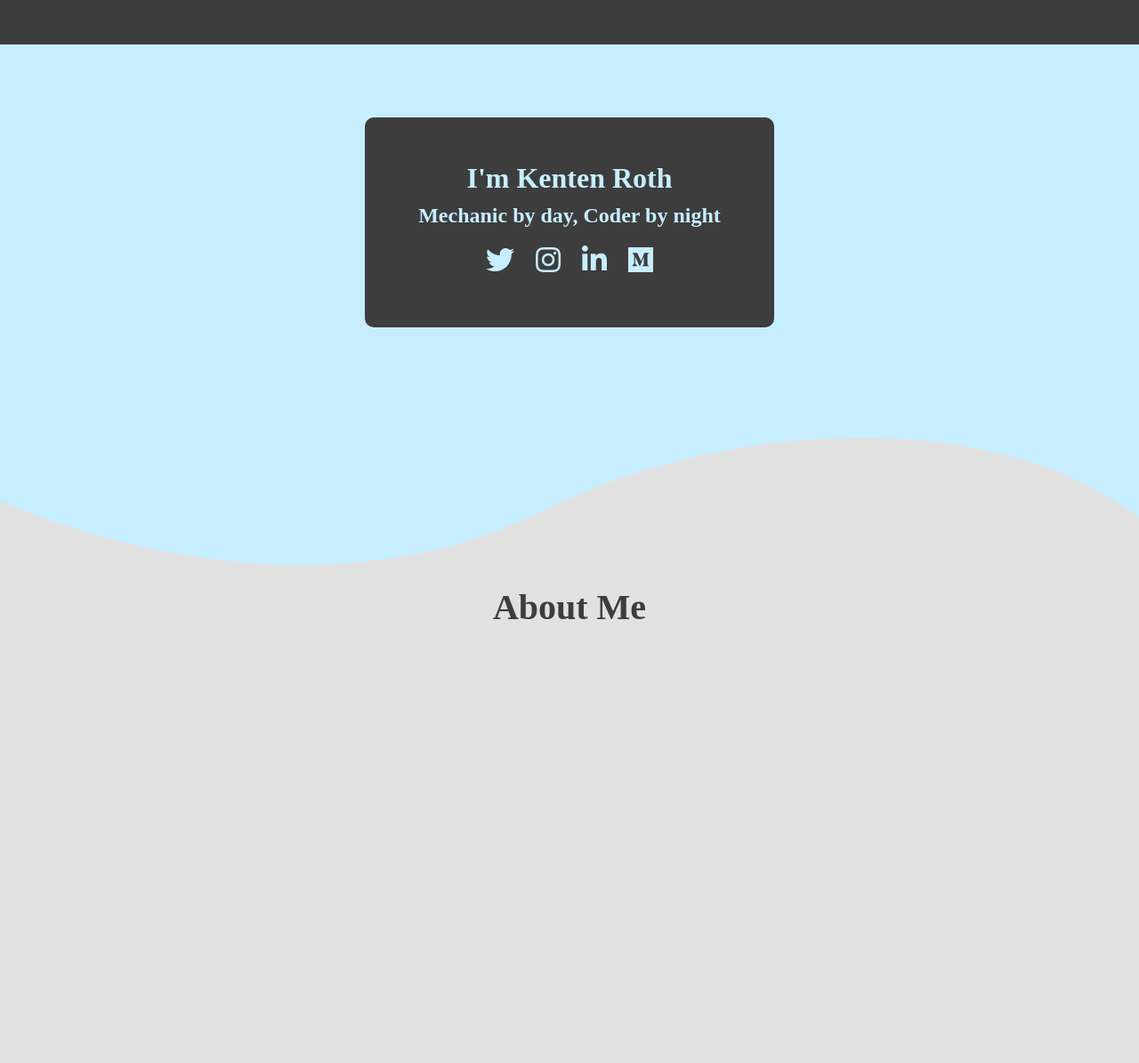
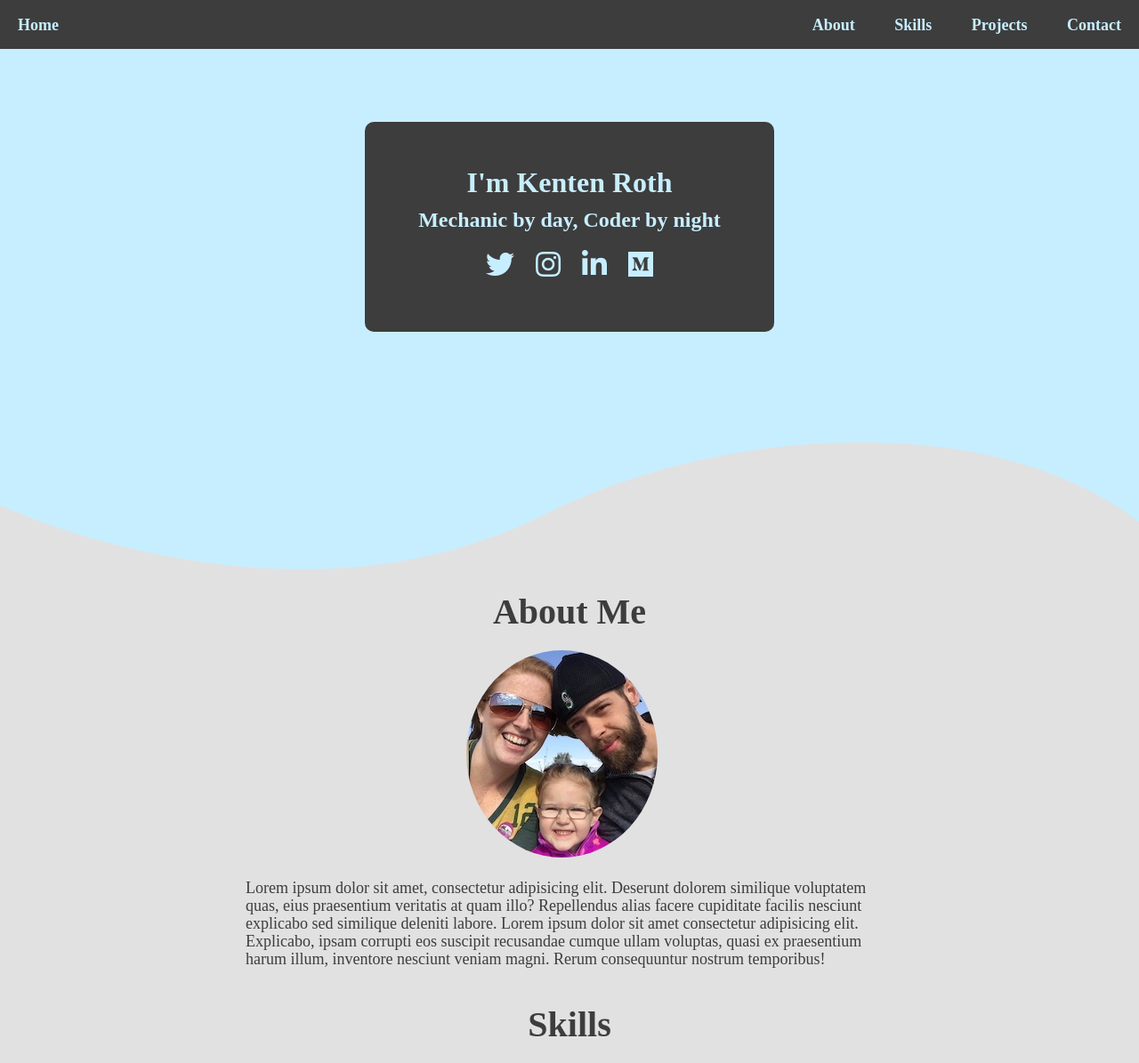
Before and after one commit to KentenRoth/PortfolioV2, a plain HTML site: page index.html in a window 1280 px wide. Shown: the whole page at 89% size. Before the commit the page ends 800 px from the top, so only its background shows below. Drawn offline with Linux system fonts and the light colour scheme.

Commit message:
WIP: Added in Navbar and About

```diff
--- a/index.html
+++ b/index.html
@@ -14,9 +14,19 @@
     </head>
 
     <body>
-        <div class="navbar"></div>
+        <div class="navbar">
+            <div>
+                <ul>
+                    <li class="home"><a href="#home">Home</a></li>
+                    <li><a href="#about">About</a></li>
+                    <li><a href="#skills">Skills</a></li>
+                    <li><a href="#projects">Projects</a></li>
+                    <li><a href="#contact">Contact</a></li>
+                </ul>
+            </div>
+        </div>
 
-        <div class="header">
+        <div class="header" id="home">
             <div class="container">
                 <div class="box">
                     <div class="headerContent">
@@ -47,17 +57,28 @@
         <div class="blueBottomImage">
             <img alt="Blue Wave Bottom" src="/images/bottomWaveBlueiMac.svg" />
         </div>
-        <div class="about">
+        <div class="about" id="about">
             <div class="container">
                 <div class="aboutHeader">
                     <h1>About Me</h1>
                 </div>
+                <div class='aboutProfilePicture'>
+                    <img alt='profile picture' src='/images/profilepic.jpg'></img>
+                </div>
+                <div class='aboutContent'>
+                    <p>Lorem ipsum dolor sit amet, consectetur adipisicing elit. Deserunt dolorem similique voluptatem quas, eius praesentium veritatis at quam illo? Repellendus alias facere cupiditate facilis nesciunt explicabo sed similique deleniti labore.  Lorem ipsum dolor sit amet consectetur adipisicing elit. Explicabo, ipsam corrupti eos suscipit recusandae cumque ullam voluptas, quasi ex praesentium harum illum, inventore nesciunt veniam magni. Rerum consequuntur nostrum temporibus!</p>
+                </div>
+                <div class='skills' id='skills'>
+                    <div class='skillsHeader'>
+                        <h1>Skills</h1>
+                    </div>
+                </div>
             </div>
         </div>
 
-        <div class="projects"></div>
+        <div class="projects" id="projects"></div>
 
-        <div class="contact"></div>
+        <div class="contact" id="contact"></div>
 
         <div class="footer"></div>
     </body>
--- a/styles.css
+++ b/styles.css
@@ -73,11 +73,40 @@ button {
     padding: 0 1.6rem;
 }
 
+/********** NavBar **********/
+
 .navbar {
     background: #3d3d3d;
-    height: 50px;
+    font-size: 18px;
+    font-weight: 900;
+    text-align: right;
     width: 100%;
 }
+
+.navbar-ul {
+    list-style-type: none;
+    margin: 0;
+    padding: 0;
+    text-align: right;
+    overflow: hidden;
+}
+
+li {
+    display: inline-block;
+}
+
+li a {
+    color: #c7eeff;
+    display: inline-block;
+    padding: 1.8rem 2rem 1.6rem 2rem;
+    text-decoration: none;
+}
+
+.home {
+    float: left;
+}
+
+/**********  Header **********/
 
 .header {
     align-items: center;
@@ -115,6 +144,8 @@ button {
     padding: 10px;
 }
 
+/********** About **********/
+
 .aboutHeader {
     font-size: 20px;
     font-weight: 700;
@@ -122,5 +153,28 @@ button {
     text-align: center;
 }
 
+.aboutProfilePicture {
+    margin: auto;
+    max-width: 233px;
+}
+
+.aboutProfilePicture img {
+    border-radius: 50%;
+}
+
+.aboutContent {
+    font-size: 18px;
+    line-height: 2rem;
+    padding: 20px;
+}
+
+.skills {
+    font-size: 20px;
+    font-weight: 700;
+    padding: 20px;
+    text-align: center;
+}
+/********** Media **********/
+
 @media screen and (max-width: 680px) {
 }
```
